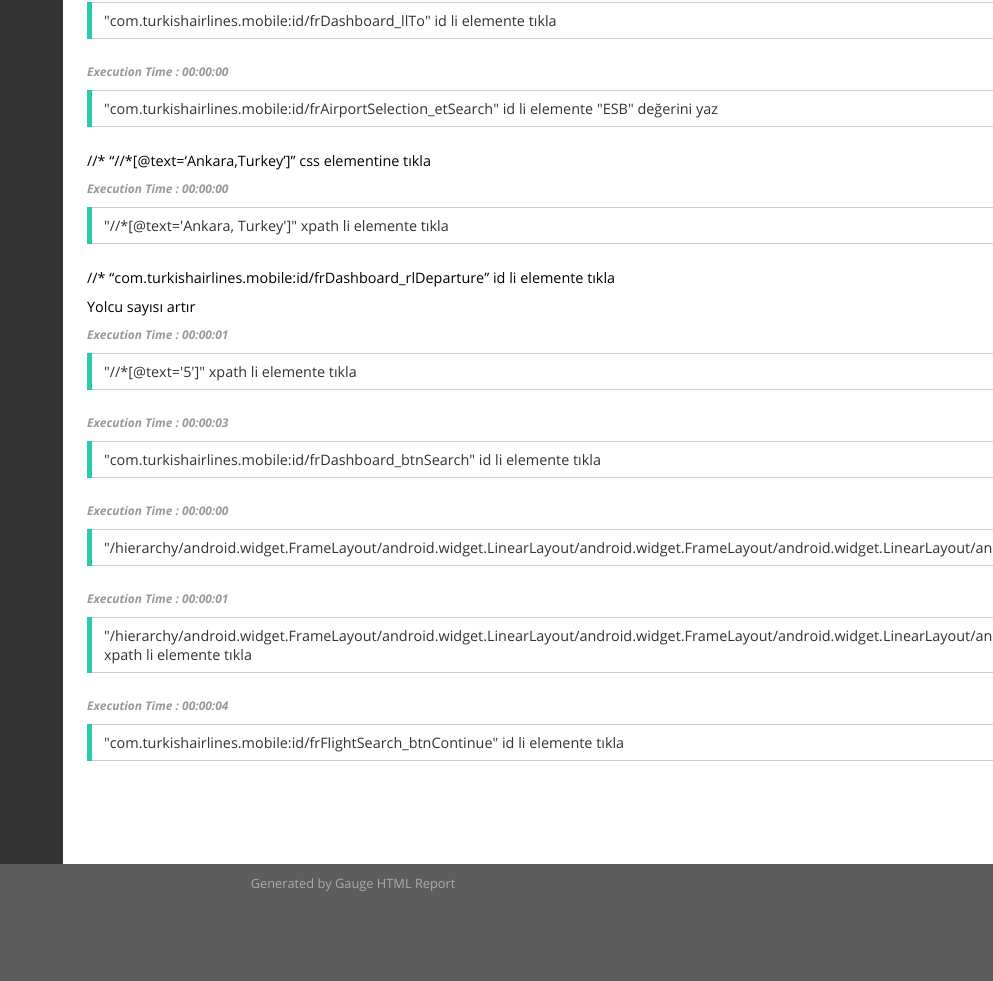
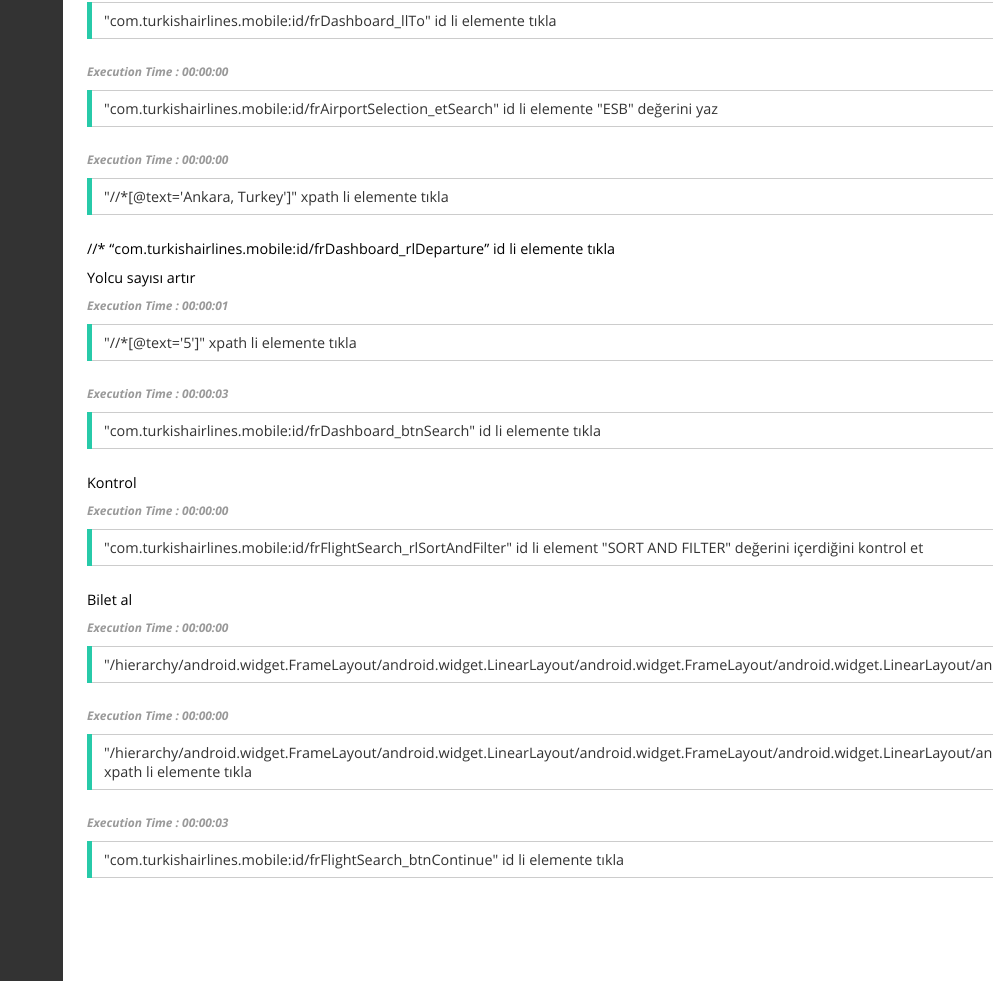
Before and after one commit to snrates/thy-mobilApp-appiumTest, a plain HTML site: page reports/html-report/specs/examp.html in a window 1280 px wide. Shown: the part 1222-2203 px from the top of the page, without its empty margins (287-1280 px from the left). Before the commit the page ends 2124 px from the top, so only its background shows below. Drawn offline with Linux system fonts and the light colour scheme.

Commit message:
fly control

```diff
--- a/reports/html-report/specs/examp.html
+++ b/reports/html-report/specs/examp.html
@@ -72,11 +72,11 @@
     </li>
     <li>
       <label>Total Time </label>
-      <span>00:00:51</span>
+      <span>00:00:50</span>
     </li>
     <li>
       <label>Generated On </label>
-      <span>Jun 15, 2021 at 9:59pm</span>
+      <span>Jun 15, 2021 at 10:51pm</span>
     </li>
   </ul>
 
@@ -118,7 +118,7 @@
               <li class="passed spec-name">
 
               <span id="scenarioName" class="scenarioname">Specification Heading</span>
-              <span id="time" class="time">00:00:50</span>
+              <span id="time" class="time">00:00:49</span>
             </li>
           </a>
 
@@ -150,7 +150,7 @@
               <i class="fa fa-clipboard" aria-hidden="true" title="Copy to Clipboard"></i>
           </button>
         </div>
-        <span class="time">00:00:50</span>
+        <span class="time">00:00:49</span>
       </div>
 
 
@@ -189,7 +189,7 @@
   <div class="scenario-head">
     <h3 class="head borderBottom">Scenario Heading</h3>
 
-    <span class="time">00:00:50</span>
+    <span class="time">00:00:49</span>
 
 
 
@@ -845,13 +845,6 @@
 
 
 
-    <span><p>//* “//*[@text=‘Ankara,Turkey’]” css elementine tıkla</p>
-</span>
-
-
-
-
-
 
 
   <div class="step">
@@ -1062,6 +1055,97 @@
 
 
 
+    <span><p>Kontrol</p>
+</span>
+
+
+
+
+
+
+
+  <div class="step">
+
+
+    <h5 class="execution-time">
+      <span class="time">Execution Time : 00:00:00</span>
+    </h5>
+
+  <div class="step-info passed">
+
+  <ul>
+    <li class="step">
+      <div class="step-txt">
+
+
+
+
+
+
+
+
+
+
+
+
+
+
+      <span class="parameter">"com.turkishairlines.mobile:id/frFlightSearch_rlSortAndFilter"</span>
+
+
+
+      <span>
+         id li element
+      </span>
+
+
+
+      <span class="parameter">"SORT AND FILTER"</span>
+
+
+
+      <span>
+         değerini  içerdiğini kontrol et
+      </span>
+
+
+  </div>
+
+
+
+
+
+
+
+
+
+
+
+
+
+
+
+
+
+
+
+	</li></ul></div></div>
+
+
+
+
+
+
+
+
+
+    <span><p>Bilet al</p>
+</span>
+
+
+
+
+
 
 
   <div class="step">
@@ -1135,7 +1219,7 @@
 
 
     <h5 class="execution-time">
-      <span class="time">Execution Time : 00:00:01</span>
+      <span class="time">Execution Time : 00:00:00</span>
     </h5>
 
   <div class="step-info passed">
@@ -1202,7 +1286,7 @@
 
 
     <h5 class="execution-time">
-      <span class="time">Execution Time : 00:00:04</span>
+      <span class="time">Execution Time : 00:00:03</span>
     </h5>
 
   <div class="step-info passed">
```
Also changed, not shown: reports/html-report/index.html (+3 -3 lines), .gauge/screenshots/screenshot-12bcc8bb-1183-423a-8e57-9ad9dd774d1b.png (added), reports/html-report/images/screenshot-12bcc8bb-1183-423a-8e57-9ad9dd774d1b.png (added), 8 other files.
